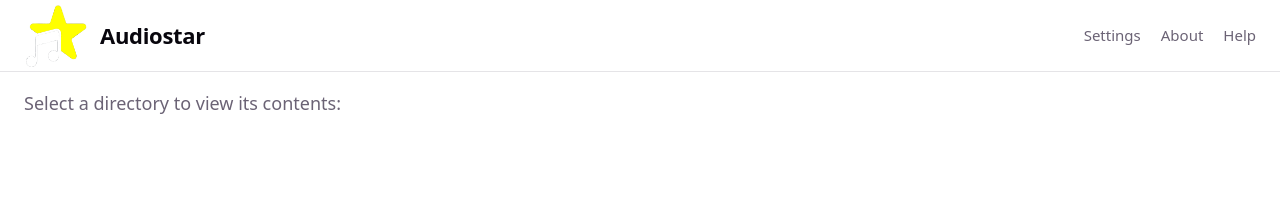
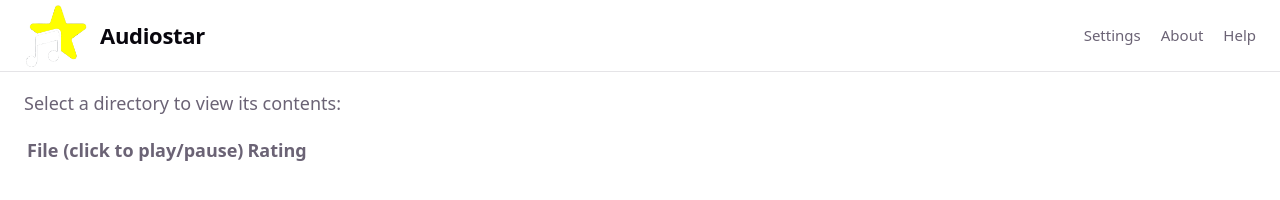
Before and after one commit to mcochris/tauri-app, a website built with Vite: page index.html in a window 1280 px wide. Built offline with nearby package versions, Linux system fonts and the light colour scheme.

Commit message:
Added musicFiles table template

```diff
--- a/index.html
+++ b/index.html
@@ -27,7 +27,18 @@
 		<p>Select a directory to view its contents:</p>
 		<div id="currentPath"></div>
 		<div id="directoryFiles"></div>
-		<div id="musicFiles"></div>
+		<div id="musicFiles">
+			<table>
+				<thead>
+					<tr>
+						<th>File (click to play/pause)</th>
+						<th>Rating</th>
+					</tr>
+				</thead>
+				<tbody id="musicFilesTableBody">
+				</tbody>
+			</table>
+		</div>
 	</div>
 
 </body>
```
